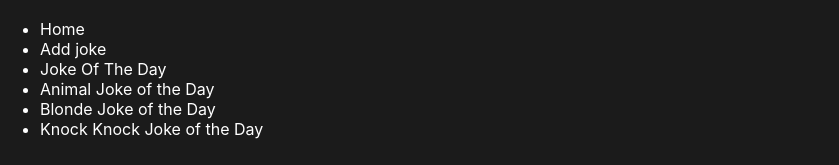
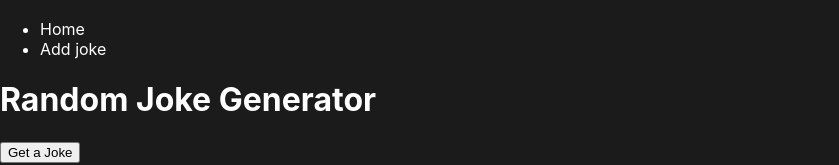
Before and after one commit to AaxellD/lighten-up-friend, a React (Create React App) app: page / in a window 1280 px wide. Shown: the part 151-316 px from the top of the page, without its empty margins (0-839 px from the left). Built offline with nearby package versions, Linux system fonts and the light colour scheme; no server answers.

Commit message:
took out extra aside stuff

```diff
--- a/src/components/aside.js
+++ b/src/components/aside.js
@@ -18,21 +18,6 @@ class Aside extends React.Component {
             this.props.handleView('addJoke')
           }}>Add joke</li>
 
-          <li onClick={() => {
-            this.props.handleView('jod')
-          }}>Joke Of The Day</li>
-
-          <li onClick={() => {
-            this.props.handleView('animal')
-          }}>Animal Joke of the Day </li>
-
-          <li onClick={() => {
-            this.props.handleView('blonde')
-          }}>Blonde Joke of the Day </li>
-
-          <li onClick={() => {
-            this.props.handleView('knock')
-          }}>Knock Knock Joke of the Day </li>
         </ul>
 
       </aside>
```
